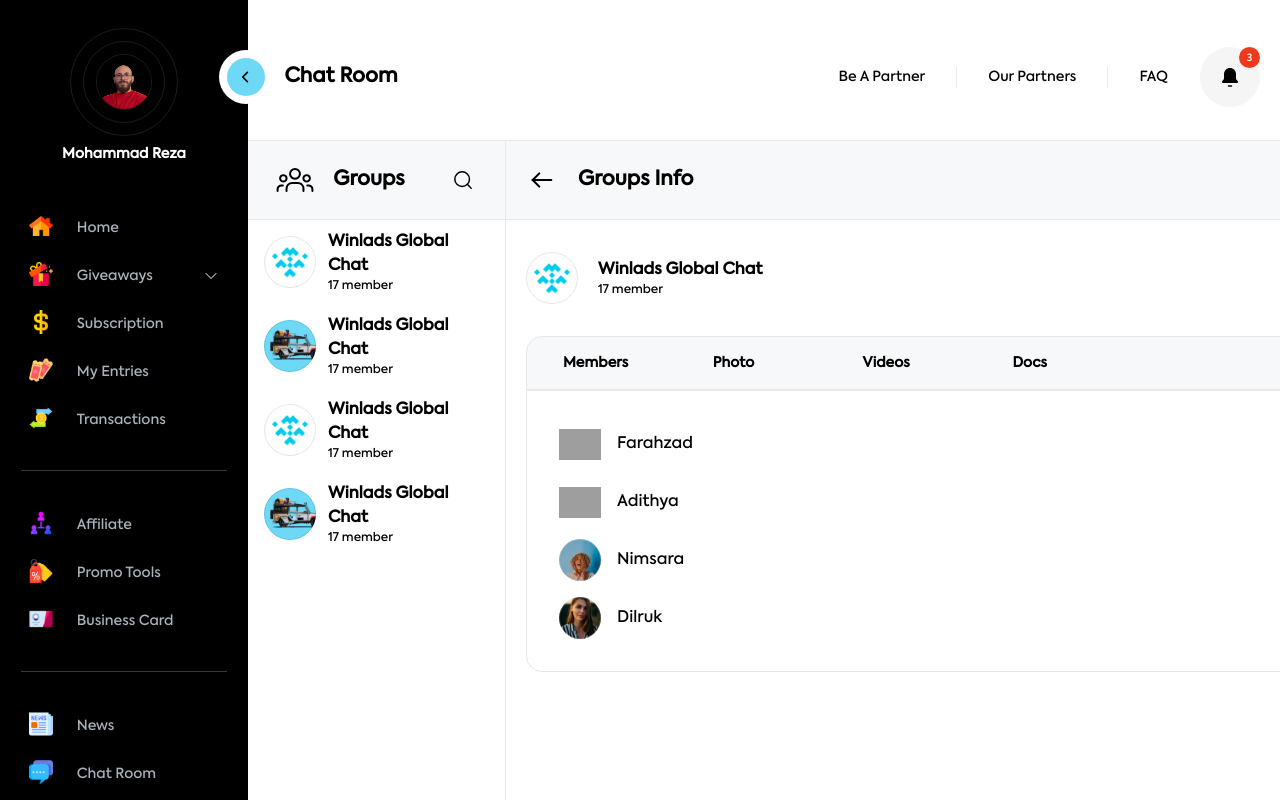
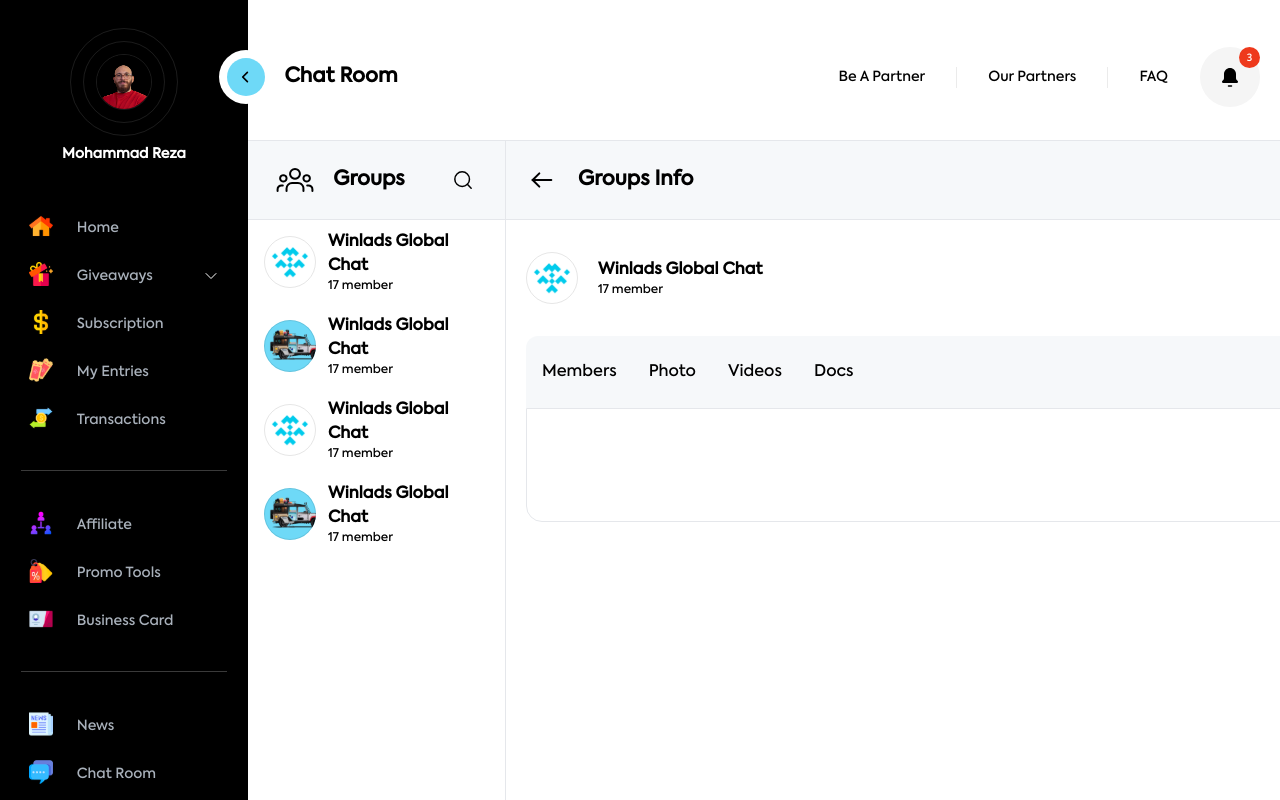
Before and after one commit to naji7/locally-client, a Next.js app: page /chatinfo in a window 1280 px wide. Built offline with nearby package versions, Linux system fonts and the light colour scheme; grey boxes are pictures that could not be loaded.

Commit message:
chat tap

```diff
--- a/src/components/pages/chat/groupchart.tsx
+++ b/src/components/pages/chat/groupchart.tsx
@@ -1,85 +1,96 @@
-"use client";
+
 
 import React from "react";
-import Image from "next/image";
-import Link from "next/link";
-import { usePathname } from "next/navigation";
+import Tabs from "./tabs";
 
-function Groupchart() {
-  const pathname = usePathname();
 
-  const isActive = (path: any) => {
-    return pathname === path;
-  };
+const Groupchart = () => {
+  const tabs = [
+    { label: "Members", href: "/member" },
+    { label: "Photo", href: "/photo" },
+    { label: "Videos", href: "/videos" },
+    { label: "Docs", href: "/docs" },
+  ];
+
   return (
-    <div className="flex flex-col w-full">
-      <div className="grid grid-cols-5 gap-4 bg-[#C4CDDF] bg-opacity-15 border rounded-t-2xl w-[771px] py-4 pl-9  ">
-        <Link href={"/member"}>
-          <li className={`chatlist ${isActive("/") ? "navActive" : ""}`}>
-            <div className="text-sm font-semibold">Members</div>
-          </li>
-        </Link>
-        <Link href={"/photo"}>
-          <li className={`chatlist ${isActive("/") ? "navActive" : ""}`}>
-            <div className="text-sm font-semibold">Photo</div>
-          </li>
-        </Link>
-        <Link href={"/videos"}>
-          <li className={`chatlist ${isActive("/") ? "navActive" : ""}`}>
-            <div className="text-sm font-semibold">Videos</div>
-          </li>
-        </Link>
-        <Link href={"/docs"}>
-          <li className={`chatlist ${isActive("/") ? "navActive" : ""}`}>
-            <div className="text-sm font-semibold col-span-2">Docs</div>
-          </li>
-        </Link>
-      </div>
-      <div className="grid grid-rows-4 gap-4 border rounded-b-2xl w-[771px] py-8 pl-8  ">
-        <div className="flex items-center justify-start w-full gap-4">
-          <Image
-            src={"/assets/images/chat/profile-1.svg"}
-            alt="chat profile"
-            width={42}
-            height={42}
-            className=""
-          />
-          <h3 className="text-base font-medium ">Farahzad</h3>
-        </div>
-
-        <div className="flex items-center justify-start w-full gap-4">
-          <Image
-            src={"/assets/images/chat/profile-2.svg"}
-            alt="chat profile"
-            width={42}
-            height={42}
-            className=""
-          />
-          <h3 className="text-base font-medium ">Adithya</h3>
-        </div>
-        <div className="flex items-center justify-start w-full gap-4">
-          <Image
-            src={"/assets/images/chat/profile-3.svg"}
-            alt="chat profile"
-            width={42}
-            height={42}
-            className=""
-          />
-          <h3 className="text-base font-medium ">Nimsara</h3>
-        </div>
-        <div className="flex items-center justify-start w-full gap-4">
-          <Image
-            src={"/assets/images/chat/profile-4.svg"}
-            alt="chat profile"
-            width={42}
-            height={42}
-            className=""
-          />
-          <h3 className="text-base font-medium ">Dilruk</h3>
-        </div>
+    <div className="flex flex-col w-[771px]">
+      <Tabs tabs={tabs} />
+      <div className="grid grid-rows-4 gap-4 border rounded-b-2xl w-[771px] py-8 pl-8 ">
       </div>
     </div>
   );
-}
+};
 
 export default Groupchart;
+
+    // <div className="flex flex-col w-full">
+    //   <div className="grid grid-cols-5 gap-4 bg-[#C4CDDF] bg-opacity-15 border rounded-t-2xl w-[771px] py-4 pl-9  ">
+    //     <Link href={"/member"}>
+    //       <li className={`chatlist ${isActive("/") ? "navActive" : ""}`}>
+    //         <div className="text-sm font-semibold">Members</div>
+    //       </li>
+    //     </Link>
+    //     <Link href={"/photo"}>
+    //       <li className={`chatlist ${isActive("/") ? "navActive" : ""}`}>
+    //         <div className="text-sm font-semibold">Photo</div>
+    //       </li>
+    //     </Link>
+    //     <Link href={"/videos"}>
+    //       <li className={`chatlist ${isActive("/") ? "navActive" : ""}`}>
+    //         <div className="text-sm font-semibold">Videos</div>
+    //       </li>
+    //     </Link>
+    //     <Link href={"/docs"}>
+    //       <li className={`chatlist ${isActive("/") ? "navActive" : ""}`}>
+    //         <div className="text-sm font-semibold col-span-2">Docs</div>
+    //       </li>
+    //     </Link>
+    //   </div>
+    //   <div className="grid grid-rows-4 gap-4 border rounded-b-2xl w-[771px] py-8 pl-8  ">
+    //     <div className="flex items-center justify-start w-full gap-4">
+    //       <Image
+    //         src={"/assets/images/chat/profile-1.svg"}
+    //         alt="chat profile"
+    //         width={42}
+    //         height={42}
+    //         className=""
+    //       />
+    //       <h3 className="text-base font-medium ">Farahzad</h3>
+    //     </div>
+
+    //     <div className="flex items-center justify-start w-full gap-4">
+    //       <Image
+    //         src={"/assets/images/chat/profile-2.svg"}
+    //         alt="chat profile"
+    //         width={42}
+    //         height={42}
+    //         className=""
+    //       />
+    //       <h3 className="text-base font-medium ">Adithya</h3>
+    //     </div>
+    //     <div className="flex items-center justify-start w-full gap-4">
+    //       <Image
+    //         src={"/assets/images/chat/profile-3.svg"}
+    //         alt="chat profile"
+    //         width={42}
+    //         height={42}
+    //         className=""
+    //       />
+    //       <h3 className="text-base font-medium ">Nimsara</h3>
+    //     </div>
+    //     <div className="flex items-center justify-start w-full gap-4">
+    //       <Image
+    //         src={"/assets/images/chat/profile-4.svg"}
+    //         alt="chat profile"
+    //         width={42}
+    //         height={42}
+    //         className=""
+    //       />
+    //       <h3 className="text-base font-medium ">Dilruk</h3>
+    //     </div>
+    //   </div>
+    // </div>
+//   );
+// }
+
+// export default Groupchart;
--- /dev/null
+++ b/src/components/pages/chat/tab/docs.tsx
@@ -0,0 +1,11 @@
+import React from 'react'
+
+function Docs() {
+  return (
+    <div>
+      <h1>My Page</h1>
+    </div>
+  )
+}
+
+export default Docs
--- /dev/null
+++ b/src/components/pages/chat/tab/member.tsx
@@ -0,0 +1,12 @@
+import React from 'react'
+
+function Member() {
+  return (
+    <div>
+      <h1>My Page</h1>
+
+    </div>
+  )
+}
+
+export default Member
--- /dev/null
+++ b/src/components/pages/chat/tab/photo.tsx
@@ -0,0 +1,11 @@
+import React from 'react'
+
+function Photo() {
+  return (
+    <div>
+      <h1>My Page</h1>
+    </div>
+  )
+}
+
+export default Photo
--- /dev/null
+++ b/src/components/pages/chat/tab/videos.tsx
@@ -0,0 +1,11 @@
+import React from 'react'
+
+function Videos() {
+  return (
+    <div>
+      <h1>My Page</h1>
+    </div>
+  )
+}
+
+export default Videos
--- /dev/null
+++ b/src/components/pages/chat/tabs.tsx
@@ -0,0 +1,31 @@
+"use client"
+import React from "react";
+import Link from "next/link";
+import { usePathname } from "next/navigation";
+
+interface Tab {
+  label: string;
+  href: string;
+}
+
+const Tabs: React.FC<{ tabs: Tab[] }> = ({ tabs }) => {
+  const pathname = usePathname();
+
+  const isActive = (path: string) => {
+    return pathname === path;
+  };
+
+  return (
+    <div className="flex border-0 items-start justify-start w-full bg-[#C4CDDF] bg-opacity-15 py-4 rounded-t-xl">
+      {tabs.map((tab, index) => (
+        <Link key={index} href={tab.href}>
+          <div className={` px-4 py-2 rounded ${isActive(tab.href) ? 'bg-blue-500 text-white' : 'bg- text-black'}`}>
+            {tab.label}
+          </div>
+        </Link>
+      ))}
+    </div>
+  );
+};
+
+export default Tabs;
```
